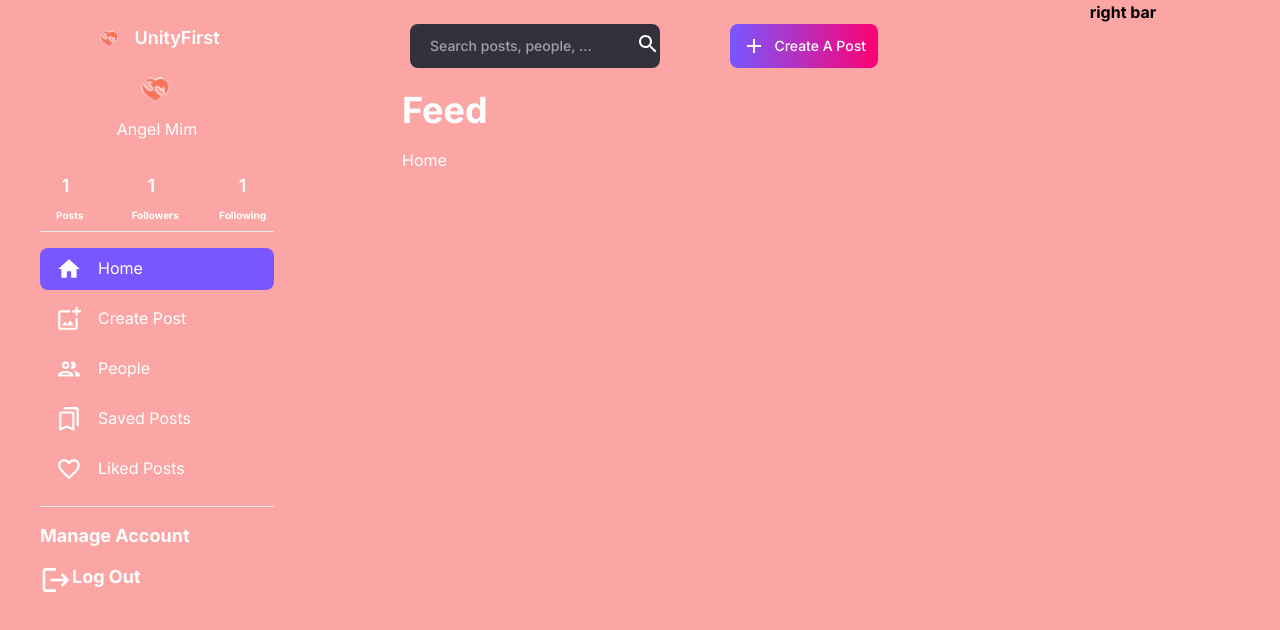
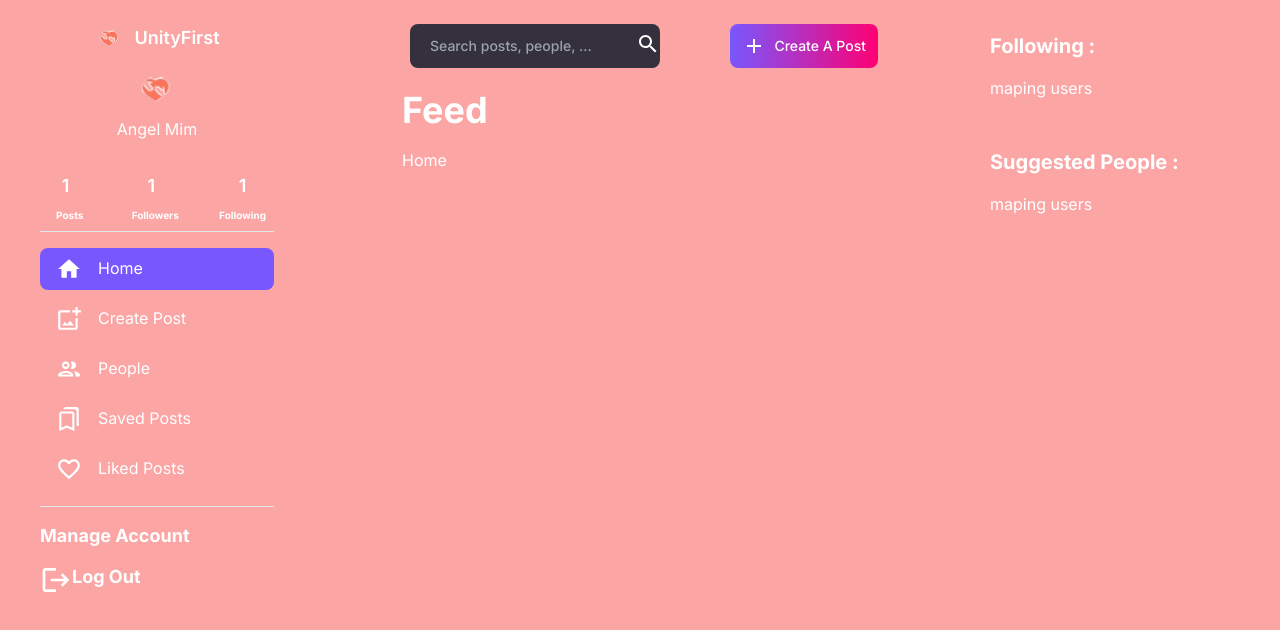
Before and after one commit to Mamun-Ur-Rashid/unity-first, a Next.js app: page / in a window 1280 px wide. Shown: the top 630 px of the page. Built offline with nearby package versions, Linux system fonts and the light colour scheme.

Commit message:
rightbar create

```diff
--- a/src/components/layout/RightBar.jsx
+++ b/src/components/layout/RightBar.jsx
@@ -2,8 +2,15 @@ import React from 'react';
 
 const RightBar = () => {
     return (
-        <div>
-            <h1 className='text-center font-bold'>right bar</h1>
+        <div className='sticky right-0 top-0 z-20 py-8 text-light-1 h-screen flex flex-col gap-12 overflow-auto pl-6 pr-10 max-lg:hidden'>
+            <div className='flex flex-col gap-4'>
+                <h4 className='text-heading4-bold'>Following : </h4>
+                <div className='flex flex-col gap-4'>maping users</div>
+            </div>
+            <div className='flex flex-col gap-4'>
+                <h4 className='text-heading4-bold'>Suggested People :</h4>
+                <div className='flex flex-col gap-4'>maping users</div>
+            </div>
         </div>
     );
 };
```
